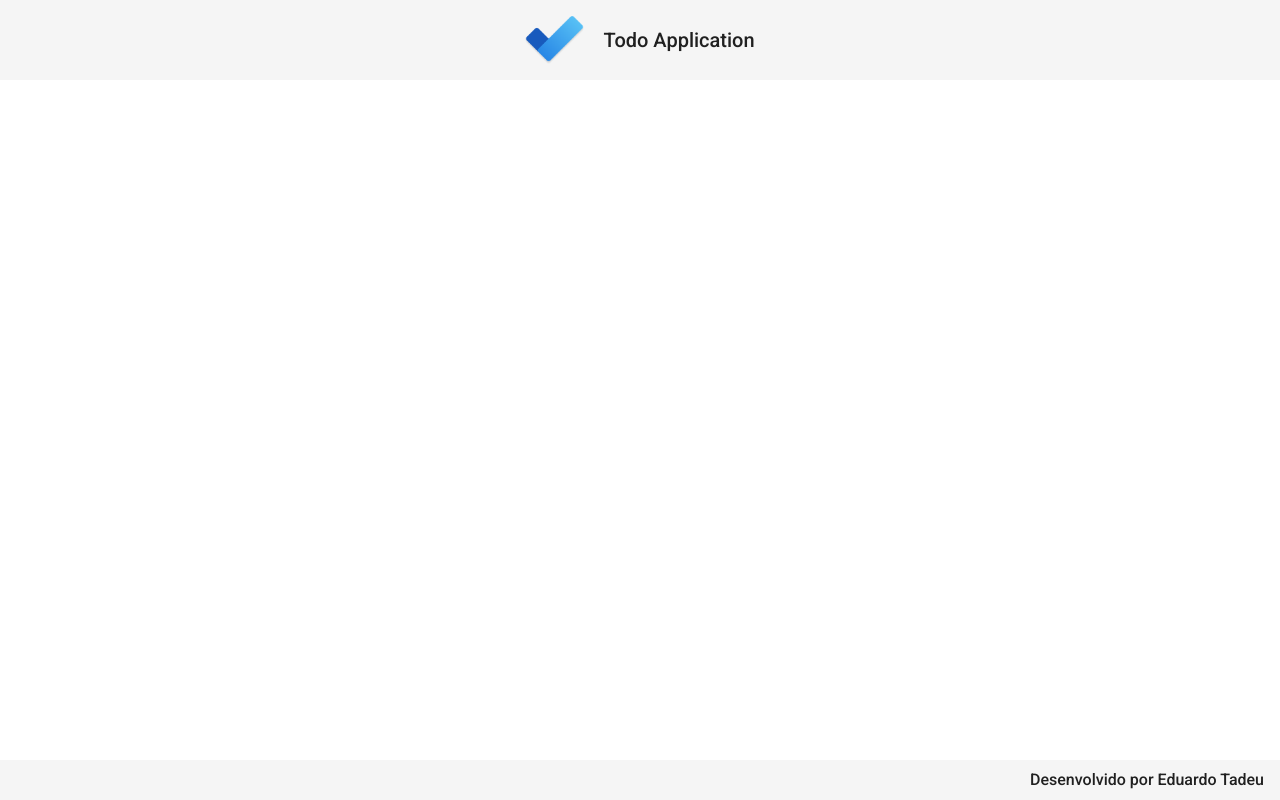
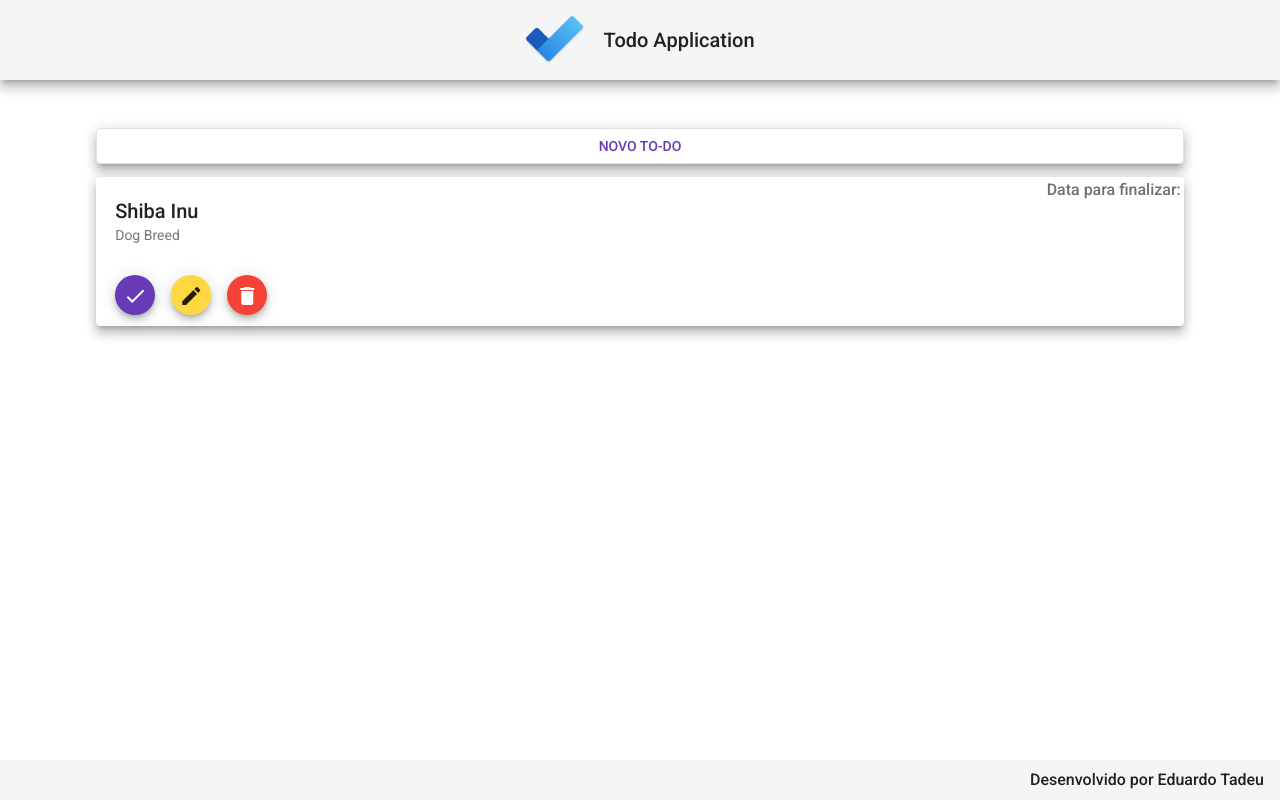
Before and after one commit to eduardotsilva/todo-web, an Angular app: page / in a window 1280 px wide. Built offline with nearby package versions, Linux system fonts and the light colour scheme.

Commit message:
20. Componente read-all (Parte 1)

```diff
--- a/src/app/app.component.html
+++ b/src/app/app.component.html
@@ -1,2 +1,3 @@
 <app-header></app-header>
+<app-read-all></app-read-all>
 <app-footer></app-footer>
--- a/src/app/components/header/header.component.html
+++ b/src/app/components/header/header.component.html
@@ -1,4 +1,4 @@
-<mat-toolbar class="header">
+<mat-toolbar class="header mat-elevation-z8">
   <span>
     <img src="assets/img/logo.png" alt="logo-todo" />
   </span>
--- /dev/null
+++ b/src/app/components/read-all/read-all.component.css
@@ -0,0 +1,33 @@
+.container {
+  width: 85%;
+  margin: auto;
+}
+
+.content {
+  width: 100%;
+}
+
+.novo-todo {
+  width: 100%;
+  margin-top: 3rem;
+}
+
+mat-card{
+    margin-top: .8rem;
+    padding: .2rem;
+}
+
+p {
+  text-align: end;
+  font-weight: 550;
+  color: rgb(114, 111, 111);
+  margin-bottom: 0;
+}
+
+.actions{
+    margin: .5rem;
+}
+
+.actions button {
+    margin: .5rem;
+}
--- /dev/null
+++ b/src/app/components/read-all/read-all.component.html
@@ -0,0 +1,21 @@
+<div class="container">
+  <button class="novo-todo mat-elevation-z8" mat-stroked-button color="primary">
+    NOVO TO-DO
+  </button>
+
+  <div class="content">
+    <mat-card class="mat-elevation-z8">
+      <p>Data para finalizar:</p>
+      <mat-card-header>
+        <mat-card-title>Shiba Inu</mat-card-title>
+        <mat-card-subtitle>Dog Breed</mat-card-subtitle>
+      </mat-card-header>
+
+      <div class="actions">
+        <button mat-mini-fab color="primary"><mat-icon>done</mat-icon></button>
+        <button mat-mini-fab color="accent"><mat-icon>edit</mat-icon></button>
+        <button mat-mini-fab color="warn"><mat-icon>delete</mat-icon></button>
+      </div>
+    </mat-card>
+  </div>
+</div>
--- /dev/null
+++ b/src/app/components/read-all/read-all.component.ts
@@ -0,0 +1,15 @@
+import { Component, OnInit } from '@angular/core';
+
+@Component({
+  selector: 'app-read-all',
+  templateUrl: './read-all.component.html',
+  styleUrls: ['./read-all.component.css']
+})
+export class ReadAllComponent implements OnInit {
+
+  constructor() { }
+
+  ngOnInit() {
+  }
+
+}
```
Also changed, not shown: src/app/app.module.ts (+14 -2 lines), 1 other file (tests, documents, lock files or other folders).
